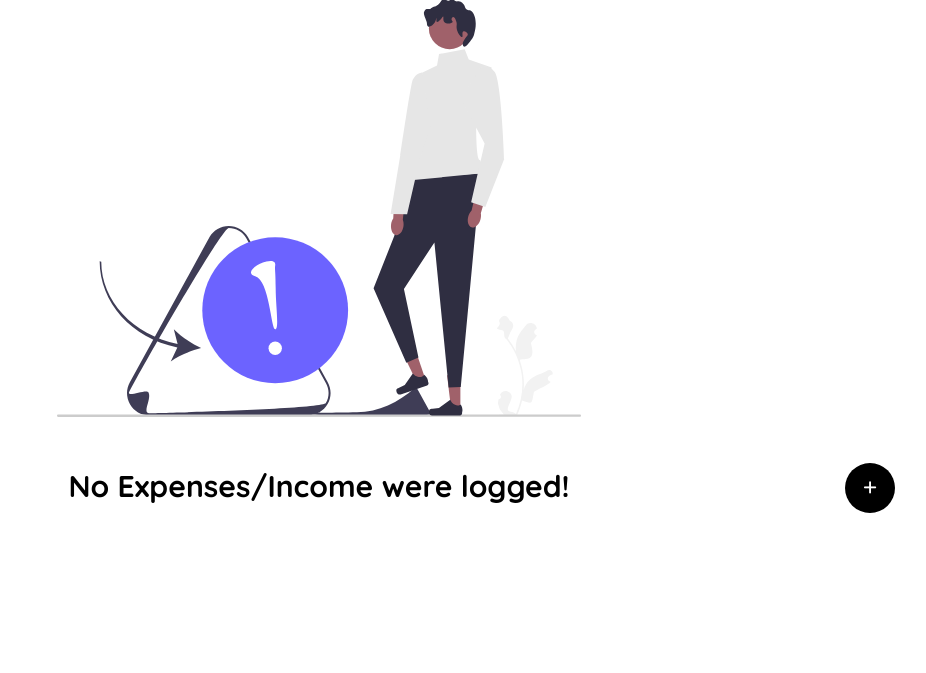
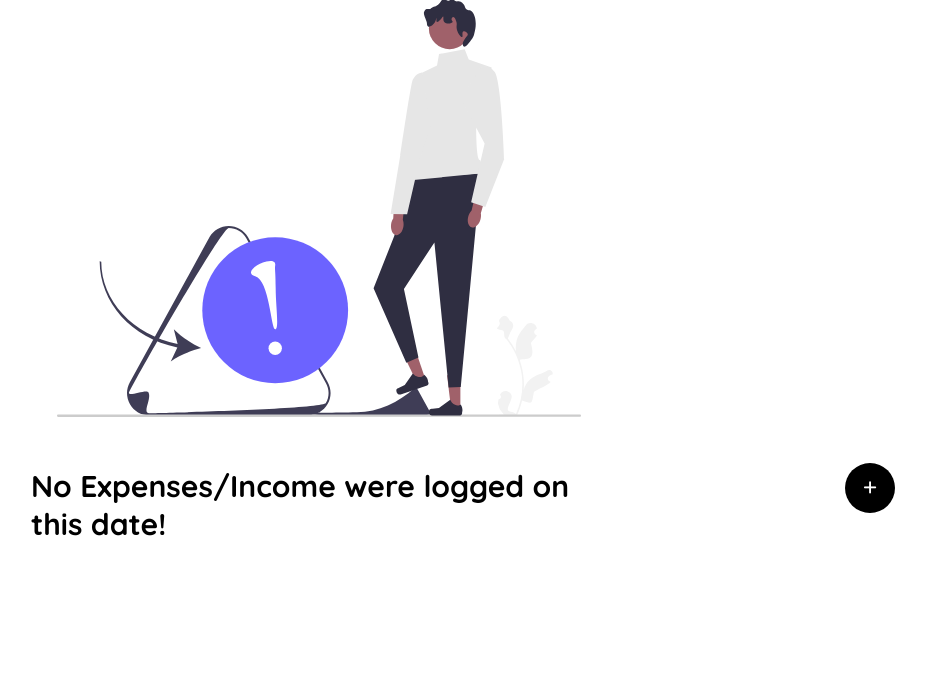
Before and after one commit to acgeoffrey/expense-tracker, a Node server app: page /dashboard in a window 1280 px wide. Shown: the part 247-920 px from the top of the page, without its empty margins (321-1247 px from the left). Run offline with Node 20, Linux system fonts and the light colour scheme; the visitor is signed in with stand-in values (Sample User, id 1); data that the repository does not hold is empty; some libraries are stand-ins or nearby versions.

Commit message:
alter text in warning msg in dashboard

```diff
--- a/views/dashboard.ejs
+++ b/views/dashboard.ejs
@@ -86,7 +86,7 @@
                   <%} else {%>
                     <div id="warning-not-found">
                       <img src="/images/warning.svg" alt="Not-Found">
-                      <h1>No Expenses/Income were logged!</h1>
+                      <h1>No Expenses/Income were logged on this date!</h1>
                     </div>
 
                     <%}%>
```
